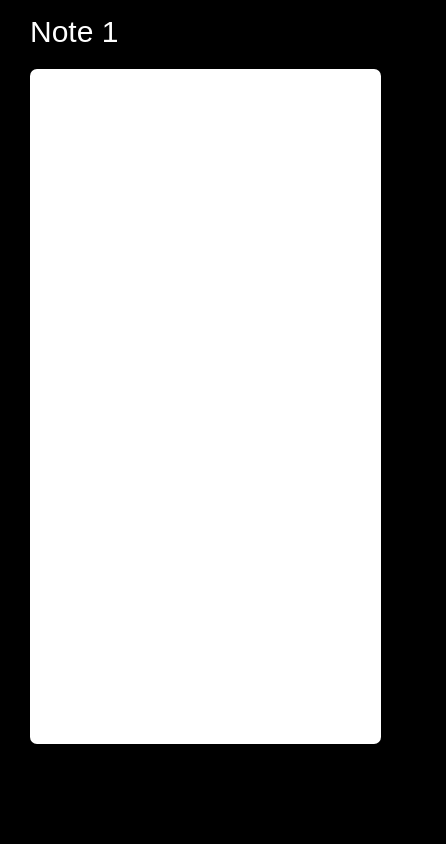
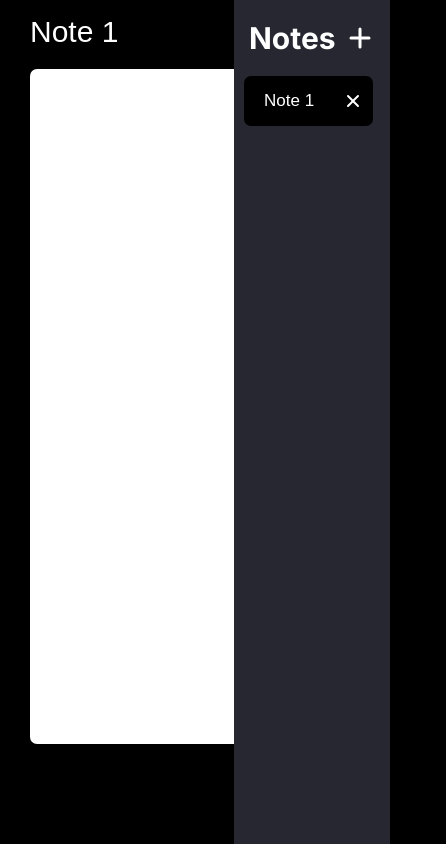
Before and after one commit to alabhyajindal/notes, a React (Create React App) app: page / in a window 390 px wide. Shown: the whole page, 446 px wide, since content can reach past the window. Built offline with nearby package versions, Linux system fonts and the light colour scheme.

Commit message:
menu icon for mobile navigation

```diff
--- a/src/App.js
+++ b/src/App.js
@@ -116,6 +116,16 @@ function App() {
     document.execCommand("insertHTML", false, text);
   };
 
+  const showMobileMenu = function () {
+    const sidebar = document.querySelector(".sidebar");
+    sidebar.classList.toggle("sidebar-off");
+  };
+
+  const hideMobileMenu = function () {
+    const sidebar = document.querySelector(".sidebar");
+    sidebar.classList.add("sidebar-off");
+  };
+
   return (
     <div className="app">
       <Sidebar createNewNote={createNewNote} noteElems={noteElems} />
@@ -124,6 +134,8 @@ function App() {
         updateBody={updateBody}
         currentNote={currentNote}
         pastePlain={pastePlain}
+        showMobileMenu={showMobileMenu}
+        hideMobileMenu={hideMobileMenu}
       />
     </div>
   );
--- a/src/components/Editor.js
+++ b/src/components/Editor.js
@@ -1,23 +1,30 @@
 import React from "react";
+import { MenuIcon } from "@heroicons/react/solid";
 
 function Editor(props) {
   const body = document.querySelector(".editor-body");
-  // console.log(body.value);
 
   return (
     <div className="editor-cont">
       {props.currentNote() && (
         <>
+          <div className="editor-title-cont">
             <input
               className="editor-title"
               onChange={props.updateNote}
+              onClick={props.hideMobileMenu}
               value={props.currentNote().title}
               name="title"
             />
+            <button className="mobile-menu-cont" onClick={props.showMobileMenu}>
+              <MenuIcon className="mobile-menu" />
+            </button>
+          </div>
           <div className="editor-body-cont">
             <textarea
               html={props.currentNote().body}
               onChange={props.updateBody}
+              onClick={props.hideMobileMenu}
               onPaste={props.pastePlain}
               value={props.currentNote().body}
               className="editor-body"
--- a/src/components/Sidebar.js
+++ b/src/components/Sidebar.js
@@ -1,5 +1,5 @@
 import React from "react";
-import { PlusIcon } from "@heroicons/react/solid";
+import { PlusIcon, MenuIcon } from "@heroicons/react/solid";
 
 function Sidebar(props) {
   return (
--- a/src/style.css
+++ b/src/style.css
@@ -112,11 +112,29 @@ textarea {
   background: #000;
 }
 
+.mobile-menu-cont {
+  margin-right: 4rem;
+  /* padding: 1rem; */
+}
+
+.mobile-menu {
+  height: 3rem;
+  color: #fff;
+  display: block;
+  cursor: pointer;
+}
+
 /* EDITOR */
 
 .editor-cont {
   position: relative;
   margin-left: 25%;
+}
+
+.editor-title-cont {
+  display: flex;
+  align-items: center;
+  justify-content: space-between;
 }
 
 .editor-title {
@@ -144,8 +162,14 @@ textarea {
 
 /* Media Queries */
 @media (max-width: 700px) {
+  .sidebar-off {
+    display: none;
+  }
+
   .sidebar {
-    display: none;
+    right: 0;
+    z-index: 1;
+    width: 40%;
   }
   .editor-cont {
     margin-left: 0;
```
Lines whose indentation alone changed are shown as unchanged.
